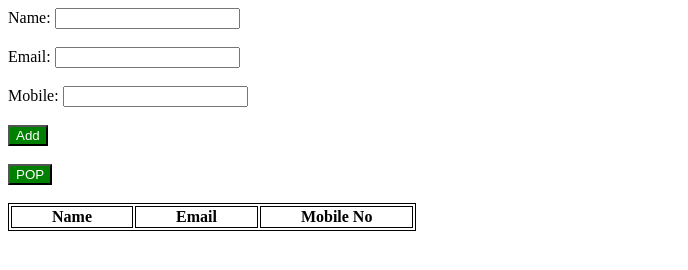
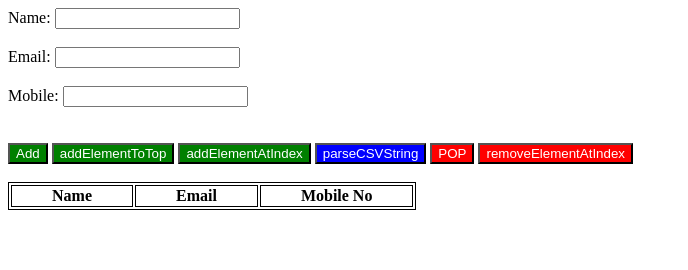
Before and after one commit to onkarlondhe45/javaScript-array-manipulation-assignment, a plain HTML site: page index.html in a window 1280 px wide. Shown: the whole page, without its empty margins (0-688 px from the left). Drawn offline with Linux system fonts and the light colour scheme.

Commit message:
array assignment submitted..

```diff
--- /dev/null
+++ b/addElementAtIndex.js
@@ -0,0 +1,19 @@
+import { arr } from "./appendData.js";
+import { arrayOfObject } from "./createTableView.js";
+
+export function addElementAtIndex(){
+    let index = prompt("enter a index to add element at that index : ");
+    let name = prompt("enter name : ");
+    let email = prompt("enter email : ");
+    let mobile = prompt("enter mobile : ");
+
+    var addElement = {
+        name : name,
+        email : email,
+        mobile : mobile
+    }
+
+    arr.splice(index,0,addElement);
+    arrayOfObject(arr);
+
+}
--- /dev/null
+++ b/addElementToTop.js
@@ -0,0 +1,18 @@
+import { arr } from "./appendData.js";
+import { arrayOfObject } from "./createTableView.js";
+
+export function addElementToTop(){
+    let name = prompt("enter name : ");
+    let email = prompt("enter email : ");
+    let mobile = prompt("enter mobile : ");
+
+    var addData = {
+        name : name,
+        email : email,
+        mobile : mobile
+    }
+
+    arr.unshift(addData);
+    arrayOfObject(arr);
+
+}
--- a/index.html
+++ b/index.html
@@ -46,14 +46,28 @@ button {
 		<br>
 
 
-		<button type="button" onclick="appendData()">Add</button>
+	 </form>
 
-	 </form>
 
 	<br>
 
-	 <button type="submit" onclick="removeLastElement()">POP</button>
-	<br>
+	 <button type="button" onclick="appendData()">Add</button>
+
+
+	 <button type="submit" onclick="addElementToTop()">addElementToTop</button>
+
+	 <button type="submit" onclick="addElementAtIndex()">addElementAtIndex</button>
+
+	 <button type="submit" style="background-color: blue;" onclick="parseCSVString()">parseCSVString</button>
+
+	 <button type="submit" style="background-color: red;" onclick="removeLastElement()">POP</button>
+
+	 <button type="submit" style="background-color: red;" onclick="removeElementAtIndex()">removeElementAtIndex</button>
+
+
+
+	 <br>
+
 
 	<br>
 
@@ -71,8 +85,17 @@ button {
 		import {appendData} from "./appendData.js";
 		import {arrayOfObject} from "./createTableView.js";
 		import {removeLastElement} from "./removeLastElement.js";
+		import {removeElementAtIndex} from "./removeElementAtIndex.js";
+		import {addElementToTop} from "./addElementToTop.js";
+		import {addElementAtIndex} from "./addElementAtIndex.js";
+		import {parseCSVString} from "./parseCSVString.js";
+
 		window.appendData = appendData;
 		window.removeLastElement = removeLastElement;
+		window.removeElementAtIndex = removeElementAtIndex;
+		window.addElementToTop = addElementToTop;
+		window.addElementAtIndex = addElementAtIndex;
+		window.parseCSVString = parseCSVString;
 	</script>
 
 </body>
--- /dev/null
+++ b/parseCSVString.js
@@ -0,0 +1,31 @@
+import {arrayOfObject} from "./createTableView.js";
+
+export function parseCSVString(){
+    let userString = "Onkar Londhe,onkarlondhe@gmail.com,93700025900,\nAkshay Surjuse,akshaysurjuse@gmail.com,1122334455,\nKishor Parde,kishorparde@gmail.com,7057000797";
+
+    let newLineArray = userString.split("\n");
+    console.log(newLineArray);
+
+    for(let i=0; i<newLineArray.length; i++){
+        newLineArray[i] = newLineArray[i].split(",");
+    }
+
+    console.log(newLineArray);
+
+    let objArray = [];
+
+    for (let i = 0; i < newLineArray.length; i++) {
+       let obj = new Object();
+
+       for (let j = 0; j < newLineArray[i].length; j++) {
+            obj.name = newLineArray[i][j];
+            obj.email = newLineArray[i][j+1];
+            obj.mobile = newLineArray[i][j+2];
+
+            objArray.push(obj);
+            break;
+        }
+    }
+
+    arrayOfObject(objArray);
+}
--- /dev/null
+++ b/removeElementAtIndex.js
@@ -0,0 +1,11 @@
+import {arr} from "./appendData.js";
+import {arrayOfObject} from "./createTableView.js";
+
+export function removeElementAtIndex(){
+
+    let i = prompt("enter index number whose record you want to delete");
+    arr.splice(i,1);
+
+    arrayOfObject(arr);
+
+}
```
Also changed, not shown: appendData.html (deleted, +0 -36 lines).
